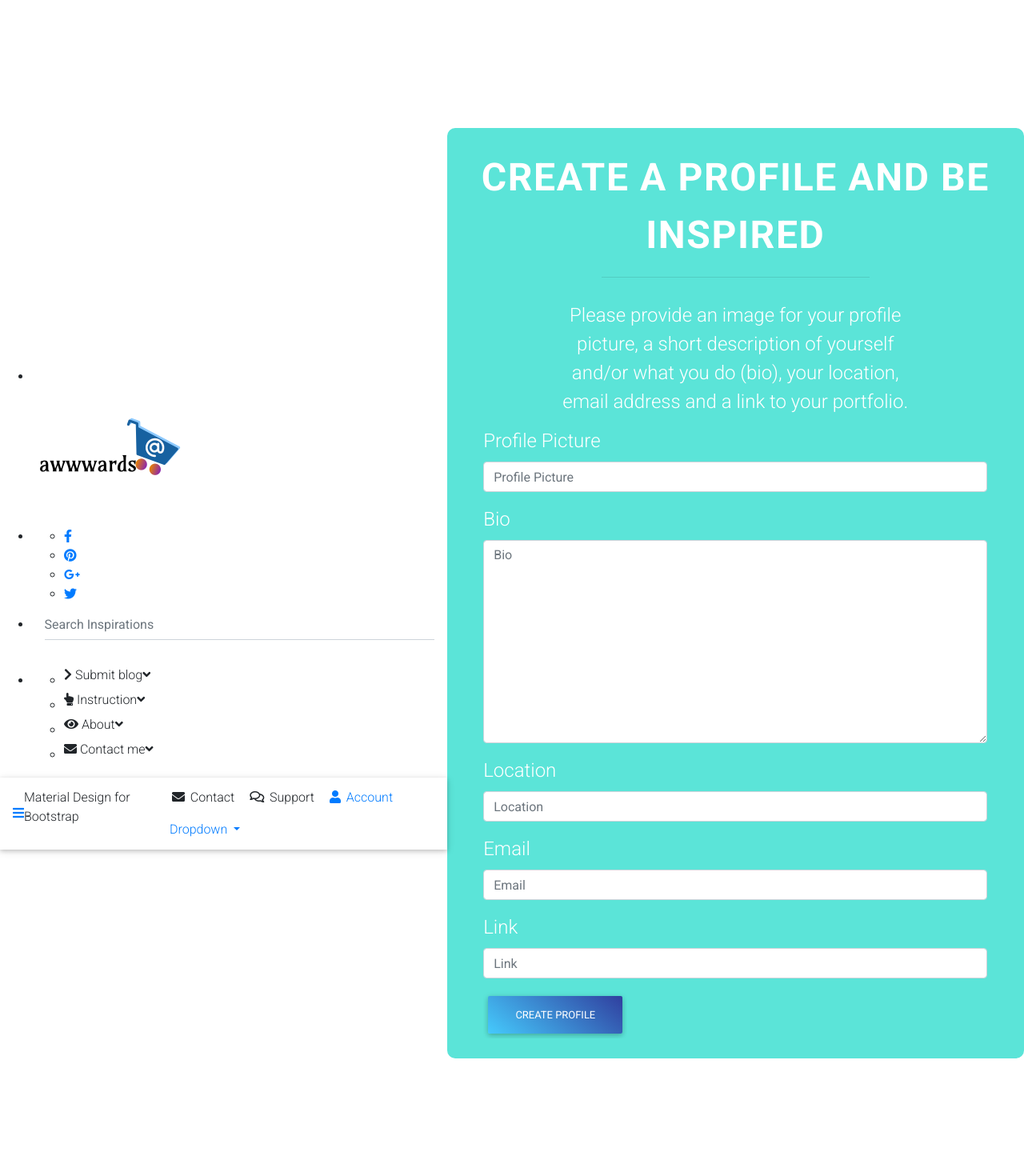
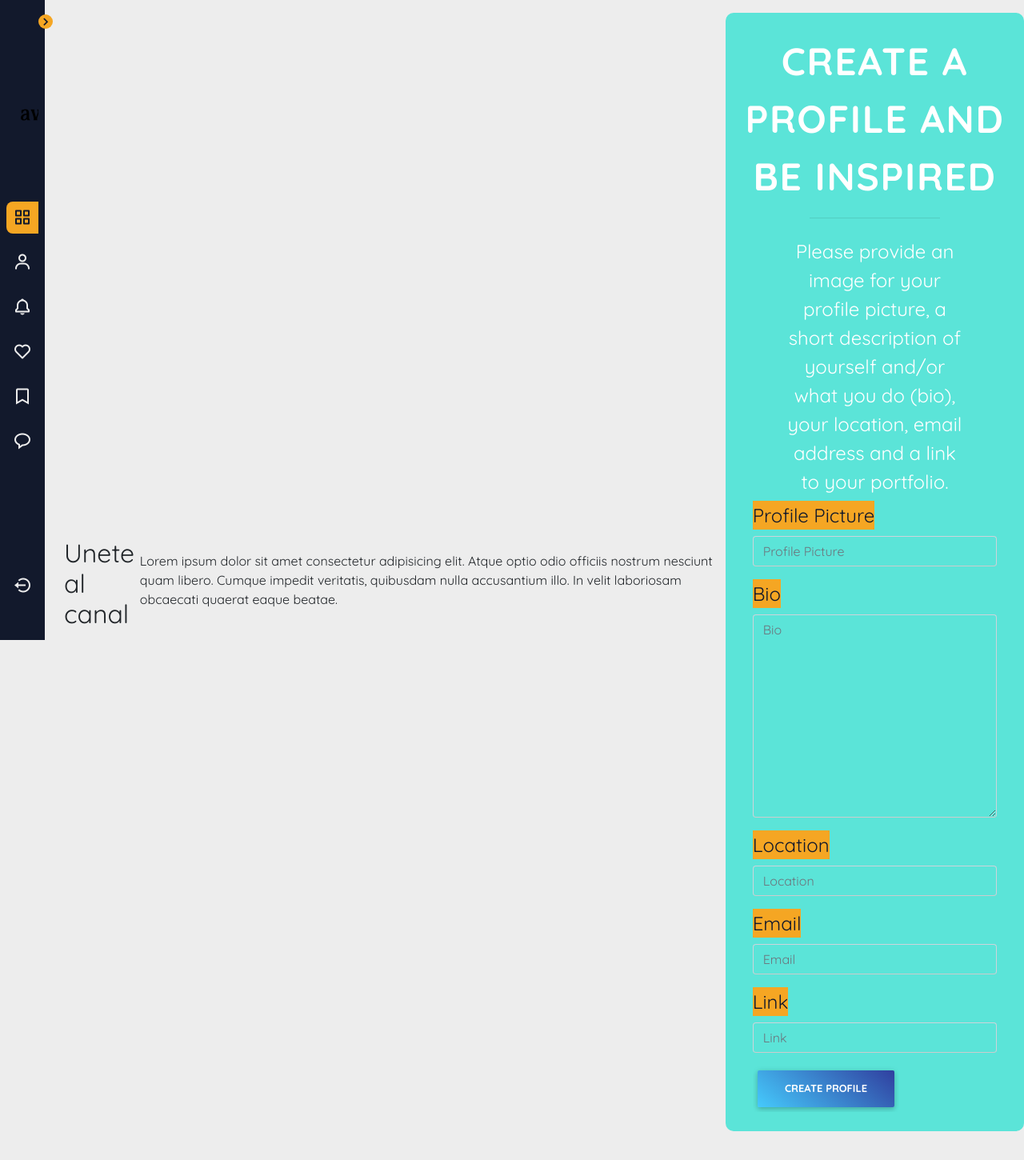
Before and after one commit to kahenya-anita/Awwwards, a Django app: page /create_profile/ in a window 1280 px wide. Shown: the whole page at 80% size. Before the commit the page ends 1323 px from the top, so only its background shows below. Run offline with Django 3.2, Linux system fonts and the light colour scheme; some libraries are stand-ins or nearby versions.

Commit message:
Changed navbar

```diff
--- /dev/null
+++ b/awardsapp/static/css/styles.css
@@ -0,0 +1,189 @@
+@import url("https://fonts.googleapis.com/css2?family=Quicksand:wght@400;700&display=swap");
+/*===== VARIABLES CSS Y SASS =====*/
+/*Varibles sass*/
+/*Variables css*/
+/*===== Colores =====*/
+:root {
+  --first-color: #12192C;
+  --second-color: #F5A623;
+  --white-color: #EDEDED;
+}
+
+/*===== Fuente y tipografia =====*/
+:root {
+  --body-font: 'Quicksand', sans-serif;
+  --small-font-size: 0.875rem;
+}
+
+@media screen and (min-width: 768px) {
+  :root {
+    --small-font-size: 0.938rem;
+  }
+}
+
+/*===== z index =====*/
+:root {
+  --z-back: -10;
+  --z-normal: 1;
+  --z-tooltip: 10;
+  --z-fixed: 100;
+  --z-modal: 1000;
+}
+
+/*===== BASE =====*/
+*, ::before, ::after {
+  -webkit-box-sizing: border-box;
+          box-sizing: border-box;
+}
+
+body {
+  position: relative;
+  margin: 0;
+  padding: 1rem 0 0 5rem;
+  font-family: var(--body-font);
+  background-color: var(--white-color);
+  -webkit-transition: .5s;
+  transition: .5s;
+}
+
+h1 {
+  margin: 0;
+}
+
+ul, li {
+  margin: 0;
+  padding: 0;
+  list-style: none;
+}
+
+a {
+  text-decoration: none;
+}
+
+/*=====  NAV =====*/
+.l-navbar {
+  position: fixed;
+  top: 0;
+  left: 0;
+  width: 56px;
+  height: 100vh;
+  background-color: var(--first-color);
+  padding: 1.25rem .5rem 2rem;
+  -webkit-transition: .5s;
+  transition: .5s;
+  z-index: var(--z-fixed);
+}
+
+.nav {
+  height: 100%;
+  display: -webkit-box;
+  display: -ms-flexbox;
+  display: flex;
+  -webkit-box-orient: vertical;
+  -webkit-box-direction: normal;
+      -ms-flex-direction: column;
+          flex-direction: column;
+  -webkit-box-pack: justify;
+      -ms-flex-pack: justify;
+          justify-content: space-between;
+  overflow: hidden;
+}
+
+.nav__logo {
+  display: -webkit-box;
+  display: -ms-flexbox;
+  display: flex;
+  -webkit-box-align: center;
+      -ms-flex-align: center;
+          align-items: center;
+  margin-bottom: 2rem;
+  padding: 0 .5rem;
+}
+
+.nav__logo-icon {
+  margin-right: 1.2rem;
+}
+
+.nav__logo-text {
+  color: var(--white-color);
+  font-weight: 700;
+}
+
+.nav__toggle {
+  position: absolute;
+  top: 1.10rem;
+  right: -.6rem;
+  width: 18px;
+  height: 18px;
+  background-color: var(--second-color);
+  border-radius: 50%;
+  font-size: 1.25rem;
+  color: var(--first-color);
+  display: -webkit-box;
+  display: -ms-flexbox;
+  display: flex;
+  -webkit-box-align: center;
+      -ms-flex-align: center;
+          align-items: center;
+  -webkit-box-pack: center;
+      -ms-flex-pack: center;
+          justify-content: center;
+  cursor: pointer;
+  -webkit-transition: .5s;
+  transition: .5s;
+}
+
+.nav__link {
+  display: -webkit-box;
+  display: -ms-flexbox;
+  display: flex;
+  -webkit-box-align: center;
+      -ms-flex-align: center;
+          align-items: center;
+  padding: .5rem;
+  margin-bottom: 1rem;
+  border-radius: .5rem;
+  color: var(--white-color);
+  -webkit-transition: .3s;
+  transition: .3s;
+}
+
+.nav__link:hover {
+  background-color: var(--second-color);
+  color: var(--first-color);
+}
+
+.nav__icon {
+  font-size: 1.5rem;
+  margin-right: 1rem;
+}
+
+.nav__text {
+  font-weight: 700;
+}
+
+/*Show menu*/
+.show {
+  width: 168px;
+}
+
+/*Rotate toggle*/
+.rotate {
+  -webkit-transform: rotate(180deg);
+          transform: rotate(180deg);
+  -webkit-transition: .5s;
+  transition: .5s;
+}
+
+/*Active links menu*/
+.active {
+  background-color: var(--second-color);
+  color: var(--first-color);
+}
+
+/*Add padding body*/
+.expander {
+  padding: 1rem 0 0 12rem;
+  -webkit-transition: .5s;
+  transition: .5s;
+}
--- /dev/null
+++ b/awardsapp/static/js/main.js
@@ -0,0 +1,27 @@
+// SHOW MENU
+const showMenu = (toggleId, navbarId,bodyId) =>{
+    const toggle = document.getElementById(toggleId),
+    navbar = document.getElementById(navbarId),
+    bodypadding = document.getElementById(bodyId)
+
+    if(toggle && navbar){
+        toggle.addEventListener('click', ()=>{
+            // APARECER MENU
+            navbar.classList.toggle('show')
+            // ROTATE TOGGLE
+            toggle.classList.toggle('rotate')
+            // PADDING BODY
+            bodypadding.classList.toggle('expander')
+        })
+    }
+}
+showMenu('nav-toggle','navbar','body')
+
+// LINK ACTIVE COLOR
+const linkColor = document.querySelectorAll('.nav__link');
+function colorLink(){
+    linkColor.forEach(l => l.classList.remove('active'));
+    this.classList.add('active');
+}
+
+linkColor.forEach(l => l.addEventListener('click', colorLink));
--- /dev/null
+++ b/awardsapp/static/scss/styles.scss
@@ -0,0 +1,151 @@
+@import url('https://fonts.googleapis.com/css2?family=Quicksand:wght@400;700&display=swap');
+
+/*===== VARIABLES CSS Y SASS =====*/
+/*Varibles sass*/
+$nav-width: 56px;
+$font-bold: 700;
+
+/*Variables css*/
+/*===== Colores =====*/
+:root{
+    --first-color: #12192C;
+    --second-color: #F5A623;
+    --white-color: #EDEDED;
+}
+
+/*===== Fuente y tipografia =====*/
+:root{
+    --body-font: 'Quicksand', sans-serif;
+    --small-font-size: 0.875rem;
+
+    @media screen and (min-width: 768px){
+        --small-font-size: 0.938rem;
+    }
+}
+
+/*===== z index =====*/
+:root{
+    --z-back: -10;
+    --z-normal: 1;
+    --z-tooltip: 10;
+    --z-fixed: 100;
+    --z-modal: 1000;
+}
+
+/*===== BASE =====*/
+*,::before,::after{
+    box-sizing: border-box;
+}
+body{
+    position: relative;
+    margin: 0;
+    padding: 1rem 0 0 5rem;
+    font-family: var(--body-font);
+    background-color: var(--white-color);
+    transition: .5s;
+}
+h1{
+    margin: 0;
+}
+ul,li{
+    margin: 0;
+    padding: 0;
+    list-style: none;
+}
+a{
+    text-decoration: none;
+}
+/*=====  NAV =====*/
+.l-navbar{
+    position: fixed;
+    top: 0;
+    left: 0;
+    width: $nav-width;
+    height: 100vh;
+    background-color: var(--first-color);
+    padding: 1.25rem .5rem 2rem;
+    transition: .5s;
+    z-index: var(--z-fixed);
+}
+.nav{
+    height: 100%;
+    display: flex;
+    flex-direction: column;
+    justify-content: space-between;
+    overflow: hidden;
+
+    &__logo{
+        display: flex;
+        align-items: center;
+        margin-bottom: 2rem;
+        padding: 0 .5rem;
+
+        &-icon{
+            margin-right: 1.2rem;
+        }
+        &-text{
+            color: var(--white-color);
+            font-weight: $font-bold;
+        }
+    }
+    &__toggle{
+        position: absolute;
+        top: 1.10rem;
+        right: -.6rem;
+        width: 18px;
+        height: 18px;
+        background-color: var(--second-color);
+        border-radius: 50%;
+        font-size: 1.25rem;
+        color: var(--first-color);
+        display: flex;
+        align-items: center;
+        justify-content: center;
+        cursor: pointer;
+        transition: .5s;
+    }
+    &__link{
+        display: flex;
+        align-items: center;
+        padding: .5rem;
+        margin-bottom: 1rem;
+        border-radius: .5rem;
+        color: var(--white-color);
+        transition: .3s;
+
+        &:hover{
+            background-color: var(--second-color);
+            color: var(--first-color);
+        }
+    }
+    &__icon{
+        font-size: 1.5rem;
+        margin-right: 1rem;
+    }
+    &__text{
+        font-weight: $font-bold;
+    }
+}
+
+/*Show menu*/
+.show{
+    width: $nav-width + 112px;
+}
+
+/*Rotate toggle*/
+.rotate{
+    transform: rotate(180deg);
+    transition: .5s;
+}
+
+/*Active links menu*/
+.active{
+    background-color: var(--second-color);
+    color: var(--first-color);
+}
+
+/*Add padding body*/
+.expander{
+    padding: 1rem 0 0 12rem;
+    transition: .5s;
+}
--- a/awardsapp/templates/navbar.html
+++ b/awardsapp/templates/navbar.html
@@ -4,159 +4,65 @@
     <head>
         <meta charset="UTF-8">
         <meta name="viewport" content="width=device-width, initial-scale=1.0">
-  <title>Awwwwards!</title>
-  <!-- Font Awesome -->
-  <link rel="stylesheet" href="https://use.fontawesome.com/releases/v5.8.2/css/all.css">
-  <!-- Google Fonts -->
-  <link rel="stylesheet" href="https://fonts.googleapis.com/css?family=Roboto:300,400,500,700&display=swap">
-  <!-- Bootstrap core CSS -->
-  <link href="https://cdnjs.cloudflare.com/ajax/libs/twitter-bootstrap/4.5.0/css/bootstrap.min.css" rel="stylesheet">
-  <!-- Material Design Bootstrap -->
-  <link href="https://cdnjs.cloudflare.com/ajax/libs/mdbootstrap/4.19.0/css/mdb.min.css" rel="stylesheet">
+        <!-- STYLES CSS -->
+        <link rel="stylesheet" href="/awardsapp/static/css/styles.css">
+
+        <!-- BOX ICONS CSS-->
+        <link href='https://cdn.jsdelivr.net/npm/boxicons@2.0.5/css/boxicons.min.css' rel='stylesheet'>
+        <title>Awwwards</title>
     </head>
+    <body id="body">
+        <div class="l-navbar" id="navbar">
+            <nav class="nav">
+                <div>
+                    <a href="#" class="nav__logo">
+                        <img src="/awardsapp/static/img/logo.png" alt="" class="nav__logo-icon">
+                        <span class="nav__logo-text">Awwwards</span>
+                    </a>
 
-<body class="hidden-sn grey-skin">
+                    <div class="nav__toggle" id="nav-toggle">
+                        <i class='bx bx-chevron-right'></i>
+                    </div>
 
-    <!--Double navigation-->
-    <header>
-      <!-- Sidebar navigation -->
-      <div id="slide-out" class="side-nav sn-bg-4">
-        <ul class="custom-scrollbar">
-          <!-- Logo -->
-          <li>
-            <div class="logo-wrapper waves-light">
-              <a href="#"><img src="{% static 'img/logo.png' %}" class="img-fluid flex-center"></a>
-            </div>
-          </li>
-          <!--/. Logo -->
-          <!--Social-->
-          <li>
-            <ul class="social">
-              <li><a href="#" class="icons-sm fb-ic"><i class="fab fa-facebook-f"> </i></a></li>
-              <li><a href="#" class="icons-sm pin-ic"><i class="fab fa-pinterest"> </i></a></li>
-              <li><a href="#" class="icons-sm gplus-ic"><i class="fab fa-google-plus-g"> </i></a></li>
-              <li><a href="#" class="icons-sm tw-ic"><i class="fab fa-twitter"> </i></a></li>
-            </ul>
-          </li>
-          <!--/Social-->
-          <!--Search Form-->
-          <li>
-            <form class="search-form" role="search" action="{% url 'search_project' %}">
-              <div class="form-group md-form mt-0 pt-1 waves-light">
-                <input type="text" class="form-control" placeholder="Search Inspirations">
-              </div>
-            </form>
-          </li>
-          <!--/.Search Form-->
-          <!-- Side navigation links -->
-          <li>
-            <ul class="collapsible collapsible-accordion">
-              <li><a class="collapsible-header waves-effect arrow-r"><i class="fas fa-chevron-right"></i> Submit
-                  blog<i class="fas fa-angle-down rotate-icon"></i></a>
-                <div class="collapsible-body">
-                  <ul>
-                    <li><a href="#" class="waves-effect">Submit listing</a>
-                    </li>
-                    <li><a href="#" class="waves-effect">Registration form</a>
-                    </li>
+                    <ul class="nav__list">
+                        <a href="#" class="nav__link active">
+                            <i class='bx bx-grid-alt nav__icon'></i>
+                            <span class="nav__text">Home</span>
+                        </a>
+                        <a href="#" class="nav__link">
+                            <i class='bx bx-user nav__icon' ></i>
+                            <span class="nav__text">User</span>
+                        </a>
+                        <a href="#" class="nav__link">
+                            <i class='bx bx-bell nav__icon' ></i>
+                            <span class="nav__text">Notification</span>
+                        </a>
+                        <a href="#" class="nav__link">
+                            <i class='bx bx-heart nav__icon'></i>
+                            <span class="nav__text">Favorites</span>
+                        </a>
+                        <a href="#" class="nav__link">
+                            <i class='bx bx-bookmark nav__icon'></i>
+                            <span class="nav__text">Saved</span>
+                        </a>
+                        <a href="#" class="nav__link">
+                            <i class='bx bx-message-rounded nav__icon' ></i>
+                            <span class="nav__text">Chat</span>
+                        </a>
                     </ul>
                 </div>
-              </li>
-              <li><a class="collapsible-header waves-effect arrow-r"><i class="fas fa-hand-point-up"></i>
-                  Instruction<i class="fas fa-angle-down rotate-icon"></i></a>
-                <div class="collapsible-body">
-                  <ul>
-                    <li><a href="#" class="waves-effect">For bloggers</a>
-                    </li>
-                    <li><a href="#" class="waves-effect">For authors</a>
-                    </li>
-                  </ul>
+                <a href="#" class="nav__link">
+                    <i class='bx bx-log-out-circle nav__icon'></i>
+                    <span class="nav__text">Close</span>
+                </a>
+            </nav>
         </div>
-              </li>
-              <li><a class="collapsible-header waves-effect arrow-r"><i class="fas fa-eye"></i> About<i class="fas fa-angle-down rotate-icon"></i></a>
-                <div class="collapsible-body">
-                  <ul>
-                    <li><a href="#" class="waves-effect">Introduction</a>
-                    </li>
-                    <li><a href="#" class="waves-effect">Monthly meetings</a>
-                    </li>
-                  </ul>
-                </div>
-              </li>
-              <li><a class="collapsible-header waves-effect arrow-r"><i class="fas fa-envelope"></i> Contact me<i
-                    class="fas fa-angle-down rotate-icon"></i></a>
-                <div class="collapsible-body">
-                  <ul>
-                    <li><a href="#" class="waves-effect">FAQ</a>
-                    </li>
-                    <li><a href="#" class="waves-effect">Write a message</a>
-                    </li>
-                    <li><a href="#" class="waves-effect">FAQ</a>
-                    </li>
-                    <li><a href="#" class="waves-effect">Write a message</a>
-                    </li>
-                    <li><a href="#" class="waves-effect">FAQ</a>
-                    </li>
-                    <li><a href="#" class="waves-effect">Write a message</a>
-                    </li>
-                    <li><a href="#" class="waves-effect">FAQ</a>
-                    </li>
-                    <li><a href="#" class="waves-effect">Write a message</a>
-                    </li>
-                  </ul>
-                </div>
-              </li>
-            </ul>
-          </li>
-          <!--/. Side navigation links -->
-        </ul>
-        <div class="sidenav-bg mask-strong"></div>
-      </div>
-      <!--/. Sidebar navigation -->
-      <!-- Navbar -->
-      <nav class="navbar navbar-toggleable-md navbar-expand-lg scrolling-navbar double-nav">
-        <!-- SideNav slide-out button -->
-        <div class="float-left">
-          <a href="#" data-activates="slide-out" class="button-collapse"><i class="fas fa-bars"></i></a>
-        </div>
-        <!-- Breadcrumb-->
-        <div class="breadcrumb-dn mr-auto">
-          <p>Material Design for Bootstrap</p>
-        </div>
-        <ul class="nav navbar-nav nav-flex-icons ml-auto">
-          <li class="nav-item">
-            <a class="nav-link"><i class="fas fa-envelope"></i> <span class="clearfix d-none d-sm-inline-block">Contact</span></a>
-          </li>
-          <li class="nav-item">
-            <a class="nav-link"><i class="far fa-comments"></i> <span class="clearfix d-none d-sm-inline-block">Support</span></a>
-          </li>
-          <li class="nav-item">
-            <a class="nav-link" href="/profile/{{request.user.id}}"><i class="fas fa-user"></i> <span class="clearfix d-none d-sm-inline-block">Account</span></a>
-          </li>
-          <li class="nav-item dropdown">
-            <a class="nav-link dropdown-toggle" href="#" id="navbarDropdownMenuLink" data-toggle="dropdown"
-              aria-haspopup="true" aria-expanded="false">
-              Dropdown
-            </a>
-            <div class="dropdown-menu dropdown-menu-right" aria-labelledby="navbarDropdownMenuLink">
-              <a class="dropdown-item" href="#">Action</a>
-              <a class="dropdown-item" href="#">Another action</a>
-              <a class="dropdown-item" href="#">Something else here</a>
-            </div>
-          </li>
-        </ul>
-      </nav>
-      <!-- /.Navbar -->
-    </header>
-    <!--/.Double navigation-->
-
-    <!-- JQuery -->
-    <script type="text/javascript" src="https://cdnjs.cloudflare.com/ajax/libs/jquery/3.5.1/jquery.min.js"></script>
-    <!-- Bootstrap tooltips -->
-   <script type="text/javascript" src="https://cdnjs.cloudflare.com/ajax/libs/popper.js/1.14.4/umd/popper.min.js"></script>
-   <!-- Bootstrap core JavaScript -->
-   <script type="text/javascript" src="https://cdnjs.cloudflare.com/ajax/libs/twitter-bootstrap/4.5.0/js/bootstrap.min.js"></script>
-   <!-- MDB core JavaScript -->
-  <script type="text/javascript" src="https://cdnjs.cloudflare.com/ajax/libs/mdbootstrap/4.19.1/js/mdb.min.js"></script>
+        <h2>Unete al canal</h2>
+        <p>Lorem ipsum dolor sit amet consectetur adipisicing elit.
+            Atque optio odio officiis nostrum nesciunt quam libero.
+            Cumque impedit veritatis, quibusdam nulla accusantium illo.
+            In velit laboriosam obcaecati quaerat eaque beatae.</p>
     </body>
+    <!-- MAIN JS -->
+    <script src="/awardsapp/static/js/main.js"></script>
 </html>
--- a/awardsapp/templates/project/project.html
+++ b/awardsapp/templates/project/project.html
@@ -1,5 +1,5 @@
-{%extends 'base.html'%}
-{% load bootstrap3 %}
+{% extends 'base.html'%}
+{% load bootstrap4 %}
 {% load static %}
 
 {% block styles %}
```
Also changed, not shown: awardsapp/templates/project/add_project.html (+9 -0 lines), awardsapp/static/css/project.css (added). Lines whose indentation alone changed are shown as unchanged.
